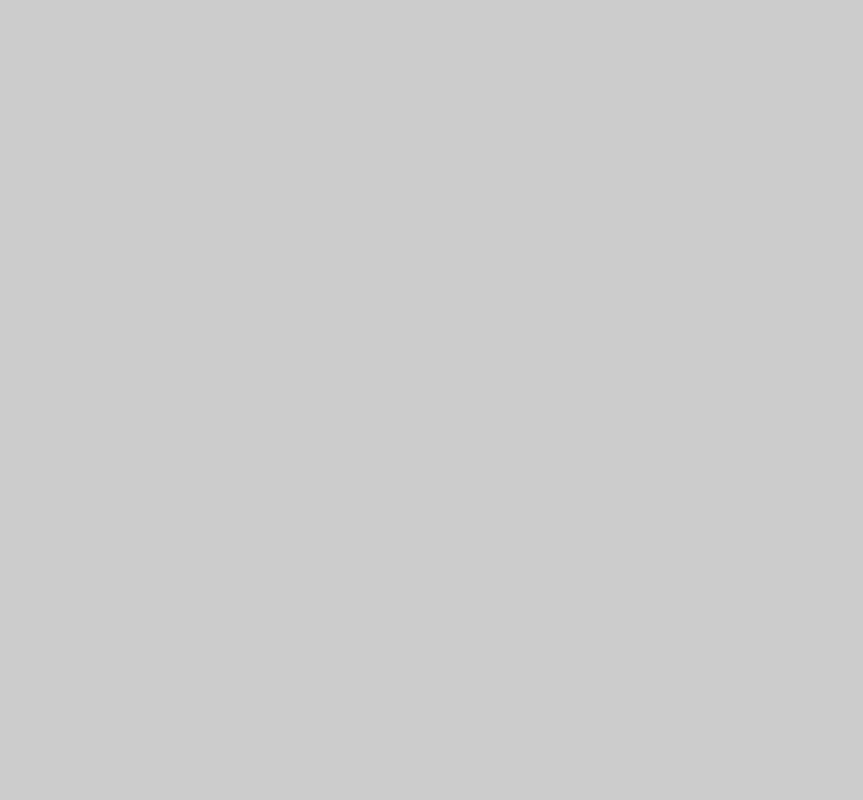
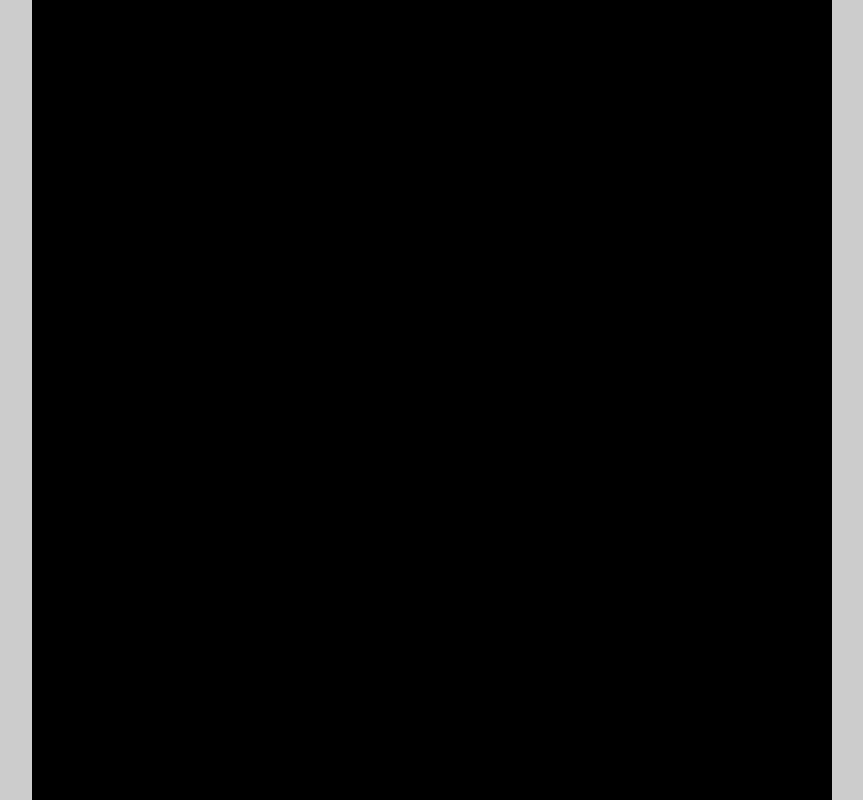
Before and after one commit to Clemi05/snake-game, a plain HTML site: page index.html in a window 1280 px wide. Shown: the whole page, without its empty margins (208-1071 px from the left). Drawn offline with Linux system fonts and the light colour scheme.

Commit message:
updated css

```diff
--- a/style.css
+++ b/style.css
@@ -12,4 +12,5 @@ body {
 #game-board {
   background-color: #000000;
   width: 100vmin;
+  height: 100vmin;
 }
```
